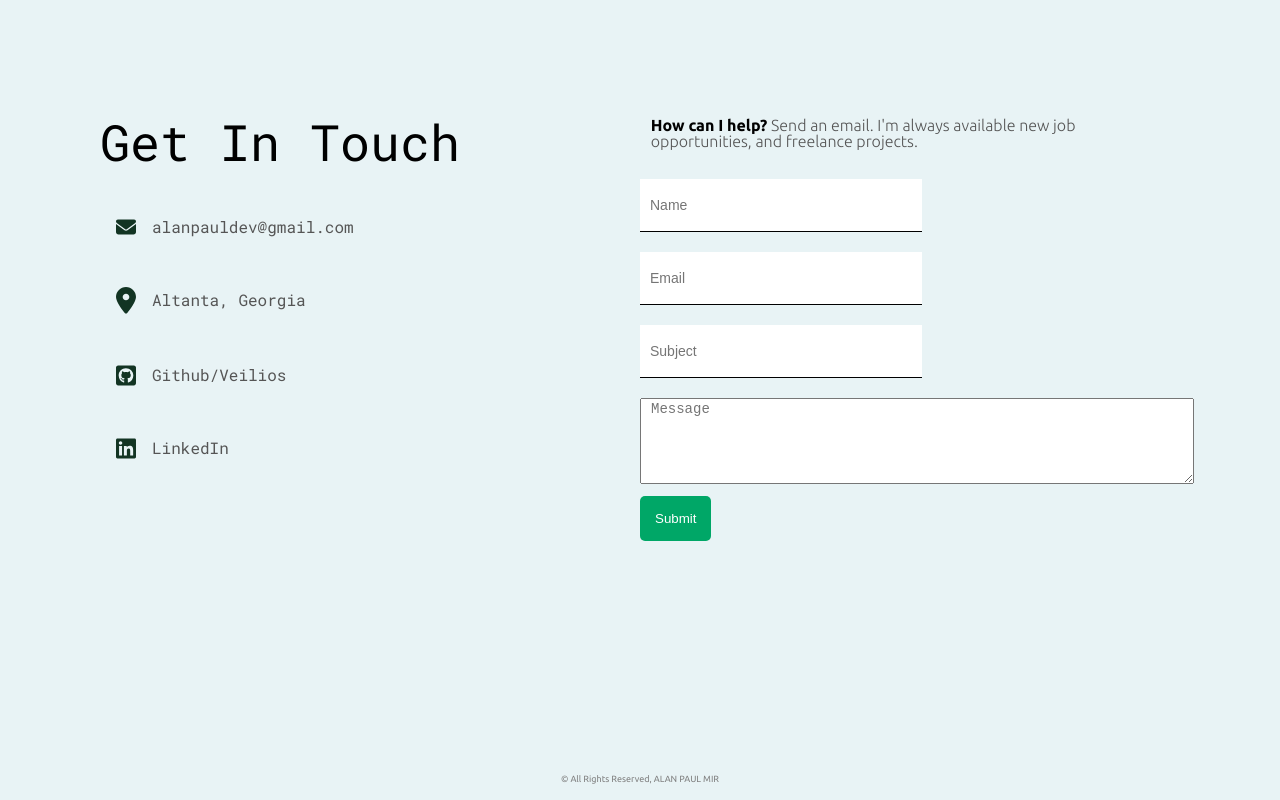
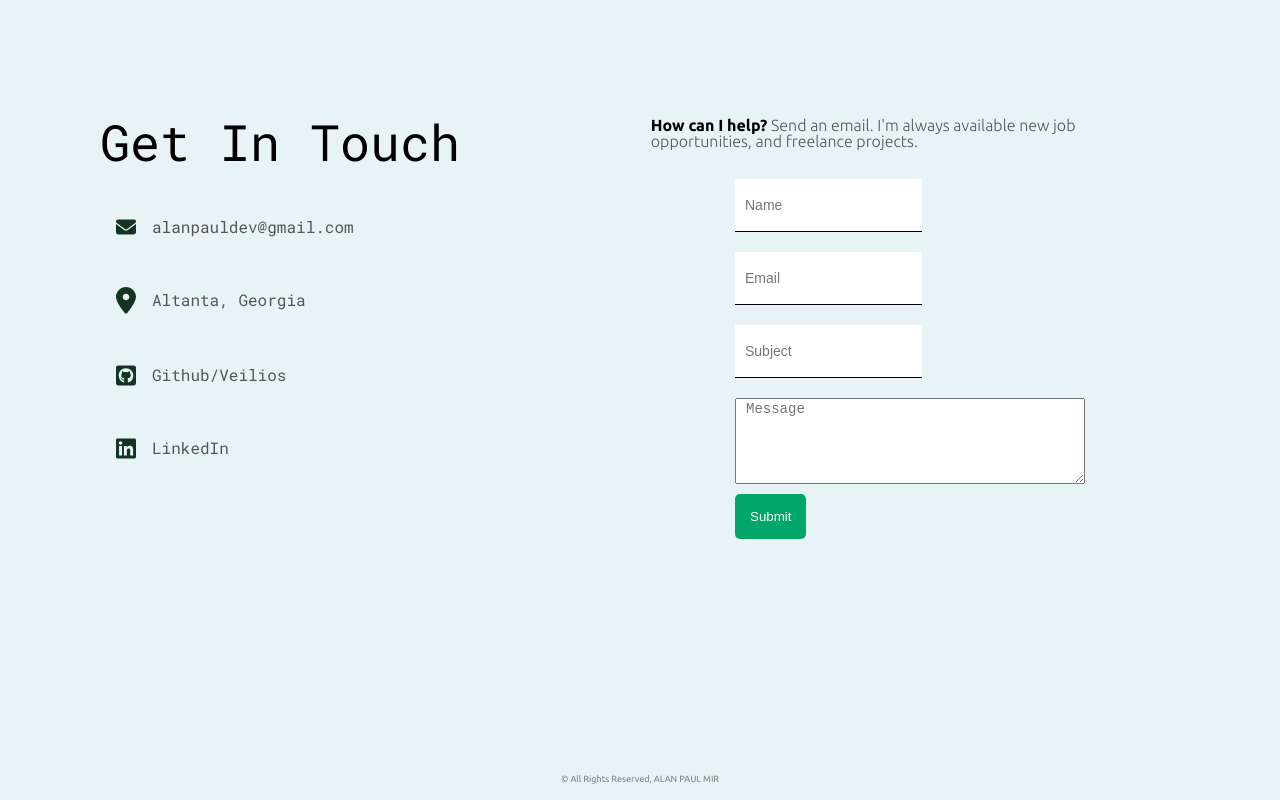
Before and after one commit to Veilios/MyPortfolio, a React (Create React App) app in the folder alanpaulmir/: page / in a window 1280 px wide. Shown: the part 2533-3333 px from the top of the page. Built offline with nearby package versions, Linux system fonts and the light colour scheme; the HTML template or start-up script is replaced by a standard one.

Commit message:
Moved emailjs keys to .env, and changed styling in contact form

```diff
--- a/alanpaulmir/src/components/Contact/Contact.js
+++ b/alanpaulmir/src/components/Contact/Contact.js
@@ -51,10 +51,10 @@ const Contact = () => {
         onSubmit: values => {
             emailjs
                 .sendForm(
-                    "service_a4rlsrp",
-                    "template_gin6rqa",
+                    process.env.REACT_APP_SERVICE_ID,
+                    process.env.REACT_APP_TEMPLATE_ID,
                     formRef.current,
-                    "p8CUtjACGVo9E3B52"
+                    process.env.REACT_APP_PUBLIC_KEY
                 )
                 .then(
                     (result) => {
@@ -72,10 +72,10 @@ const Contact = () => {
         <div className="c" id='contact' >
             <div className="c-wrapper" >
                 <div className="c-left" >
-                    <motion.h1 className="c-title" whileInView={{x: [-300, 0]}} transition={{duration: 0.85, ease: 'easeOut'}}>Get In Touch</motion.h1>
+                    <motion.h1 className="c-title" whileInView={{ x: [-300, 0] }} transition={{ duration: 0.85, ease: 'easeOut' }}>Get In Touch</motion.h1>
 
                     <div className="c-info" >
-                        <motion.div className="c-info-item" whileInView={{x: [-300, 0]}} transition={{duration: 0.85, ease: 'easeOut'}} >
+                        <motion.div className="c-info-item" whileInView={{ x: [-300, 0] }} transition={{ duration: 0.85, ease: 'easeOut' }} >
                             <svg
                                 xmlns="http://www.w3.org/2000/svg"
                                 viewBox="0 0 512 512">
@@ -85,7 +85,7 @@ const Contact = () => {
                             </svg>
                             <a href='https://mail.google.com/mail/?view=cm&fs=1&to=alanpauldev@gmail.com'>alanpauldev@gmail.com</a>
                         </motion.div>
-                        <motion.div className="c-info-item" whileInView={{x: [-300, 0]}} transition={{duration: 0.85, ease: 'easeOut'}} >
+                        <motion.div className="c-info-item" whileInView={{ x: [-300, 0] }} transition={{ duration: 0.85, ease: 'easeOut' }} >
                             <svg
                                 xmlns="http://www.w3.org/2000/svg"
                                 viewBox="0 0 384 512"
@@ -99,7 +99,7 @@ const Contact = () => {
                                 Altanta, Georgia
                             </a>
                         </motion.div>
-                        <motion.div className="c-info-item" whileInView={{x: [-300, 0]}} transition={{duration: 0.85, ease: 'easeOut'}} >
+                        <motion.div className="c-info-item" whileInView={{ x: [-300, 0] }} transition={{ duration: 0.85, ease: 'easeOut' }} >
                             <svg
                                 xmlns="http://www.w3.org/2000/svg"
                                 viewBox="0 0 448 512"
@@ -110,7 +110,7 @@ const Contact = () => {
                             </svg>
                             <a href='https://github.com/Veilios'>Github/Veilios</a>
                         </motion.div>
-                        <motion.div className="c-info-item" whileInView={{x: [-300, 0]}} transition={{duration: 0.85, ease: 'easeOut'}} >
+                        <motion.div className="c-info-item" whileInView={{ x: [-300, 0] }} transition={{ duration: 0.85, ease: 'easeOut' }} >
                             <svg
                                 xmlns="http://www.w3.org/2000/svg"
                                 viewBox="0 0 448 512"
@@ -125,32 +125,40 @@ const Contact = () => {
                 </div>
 
                 <div className="c-right" >
-                    <motion.p className="c-desc" whileInView={{x: [300, 0]}} transition={{duration: 0.85, ease: 'easeOut'}} >
+                    <motion.p className="c-desc" whileInView={{ x: [300, 0] }} transition={{ duration: 0.85, ease: 'easeOut' }} >
                         <span>How can I help?</span> Send an email. I'm always available new job opportunities,
                         and freelance projects.
                     </motion.p>
 
                     {
                         done ?
-                            <motion.div className="thanks" animate={{opacity: 1, scale: 1}} initial={{opacity: 0, scale: 0}} transition={{duration: 0.85, ease: 'easeOut'}}>
+                            <motion.div className="thanks" animate={{ opacity: 1, scale: 1 }} initial={{ opacity: 0, scale: 0 }} transition={{ duration: 0.85, ease: 'easeOut' }}>
                                 <h3>Thank you!</h3>
                                 <p>I'll will be in touch soon.</p>
                             </motion.div>
                             :
                             <form ref={formRef} onSubmit={formik.handleSubmit} >
-                                {formik.touched.user_name && formik.errors.user_name ? <div className='error'>{formik.errors.user_name}</div> : null}
-                                <motion.input whileInView={{x: [300, 0]}} transition={{duration: 0.85, ease: 'easeOut'}} id='user_name' name="user_name" type="text" placeholder="Name" onChange={formik.handleChange} value={formik.values.user_name} onBlur={formik.handleBlur} />
+                                <div className='formik-input'>
+                                    <motion.input whileInView={{ x: [300, 0] }} transition={{ duration: 0.85, ease: 'easeOut' }} id='user_name' name="user_name" type="text" placeholder="Name" onChange={formik.handleChange} value={formik.values.user_name} onBlur={formik.handleBlur} />
+                                    {formik.touched.user_name && formik.errors.user_name ? <div className='error'>{formik.errors.user_name}</div> : null}
+                                </div>
 
-                                {formik.touched.user_email && formik.errors.user_email ? <div className='error'>{formik.errors.user_email}</div> : null}
-                                <motion.input whileInView={{x: [300, 0]}} transition={{duration: 0.85, ease: 'easeOut'}} id='user_email' name="user_email" type="text" placeholder="Email" onChange={formik.handleChange} value={formik.values.user_email} onBlur={formik.handleBlur} />
+                                <div className='formik-input'>
+                                    <motion.input whileInView={{ x: [300, 0] }} transition={{ duration: 0.85, ease: 'easeOut' }} id='user_email' name="user_email" type="text" placeholder="Email" onChange={formik.handleChange} value={formik.values.user_email} onBlur={formik.handleBlur} />
+                                    {formik.touched.user_email && formik.errors.user_email ? <div className='error'>{formik.errors.user_email}</div> : null}
+                                </div>
 
-                                {formik.touched.user_subject && formik.errors.user_subject ? <div className='error'>{formik.errors.user_subject}</div> : null}
-                                <motion.input whileInView={{x: [300, 0]}} transition={{duration: 0.85, ease: 'easeOut'}} id='user_subject' name="user_subject" type="text" placeholder="Subject" onChange={formik.handleChange} value={formik.values.user_subject} onBlur={formik.handleBlur} />
+                                <div className='formik-input'>
+                                    <motion.input whileInView={{ x: [300, 0] }} transition={{ duration: 0.85, ease: 'easeOut' }} id='user_subject' name="user_subject" type="text" placeholder="Subject" onChange={formik.handleChange} value={formik.values.user_subject} onBlur={formik.handleBlur} />
+                                    {formik.touched.user_subject && formik.errors.user_subject ? <div className='error'>{formik.errors.user_subject}</div> : null}
+                                </div>
 
-                                {formik.touched.user_message && formik.errors.user_message ? <div className='error'>{formik.errors.user_message}</div> : null}
-                                <motion.textarea whileInView={{x: [300, 0]}} transition={{duration: 0.85, ease: 'easeOut'}} id='user_message' name="user_message" rows="5" placeholder="Message" onChange={formik.handleChange} value={formik.values.user_message} onBlur={formik.handleBlur} />
+                                <div className='formik-input'>
+                                    <motion.textarea whileInView={{ x: [300, 0] }} transition={{ duration: 0.85, ease: 'easeOut' }} id='user_message' name="user_message" rows="5" placeholder="Message" onChange={formik.handleChange} value={formik.values.user_message} onBlur={formik.handleBlur} />
+                                    {formik.touched.user_message && formik.errors.user_message ? <div className='error'>{formik.errors.user_message}</div> : null}
+                                </div>
 
-                                <motion.button whileInView={{opacity: 1}} initial={{opacity: 0}} transition={{duration: 0.85, ease: 'easeOut'}}>Submit</motion.button>
+                                <motion.button whileInView={{ opacity: 1 }} initial={{ opacity: 0 }} transition={{ duration: 0.85, ease: 'easeOut' }} type="submit">Submit</motion.button>
                             </form>
                     }
                 </div>
--- a/alanpaulmir/src/components/Contact/Contact.scss
+++ b/alanpaulmir/src/components/Contact/Contact.scss
@@ -81,10 +81,16 @@
 
             .thanks {
                 margin: 13rem 0;
+                font-size: x-large;
             }
 
             form {
                 margin-top: 20px;
+
+                .formik-input {
+                    display: flex;
+                    width: 350px;
+                }
 
                 input {
                     width: 50%;
@@ -120,6 +126,10 @@
 
                 .error {
                     color: darkred;
+                    align-self: center;
+                    padding: 0 1rem;
+                    text-align: center;
+                    white-space: nowrap;
                 }
             }
         }
```
Also changed, not shown: 1 other file (tests, documents, lock files or other folders).
